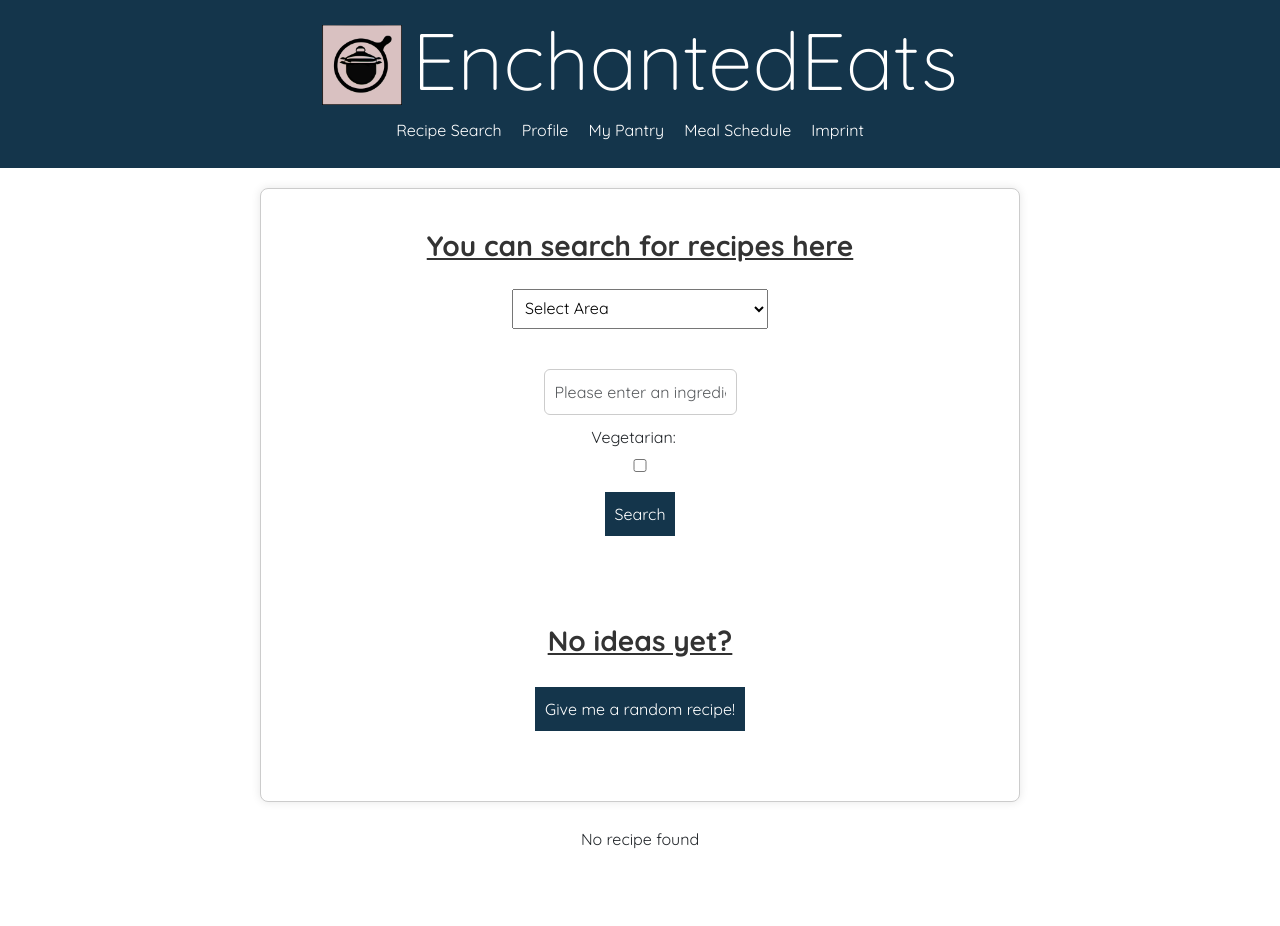
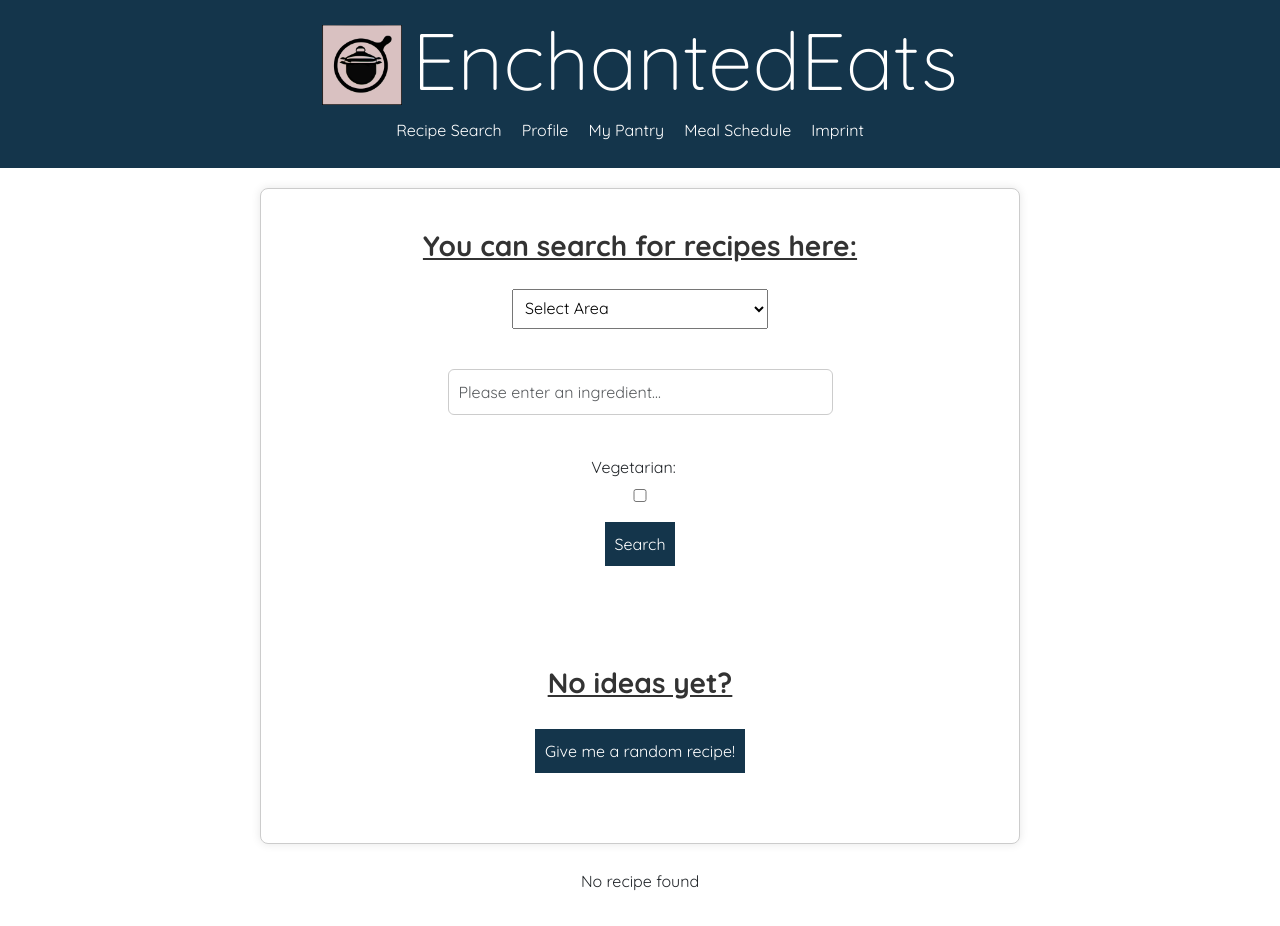
Before and after one commit to saskiamellies/rezept-softwaretchnik, a React (Create React App) app: page /recipes in a window 1280 px wide. Shown: the top 926 px of the page. Before the commit the page ends 887 px from the top, so only its background shows below. Built offline with nearby package versions, Linux system fonts and the light colour scheme.

Commit message:
last minute Design

```diff
--- a/src/components/RecipeInput.jsx
+++ b/src/components/RecipeInput.jsx
@@ -46,7 +46,7 @@ const RecipeInput = ({ onClickingSearch, onClickingRandom, onCheckboxChange, onA
   or dishes from specific countries, as well as a button for displaying a random recipe, are displayed */
   return (
     <div className="inputArea">
-      <h3>You can search for recipes here</h3>
+      <h3>You can search for recipes here:</h3>
 
       <div className="recipe-filter-container">
         <div className="filter-container">
--- a/src/style.css
+++ b/src/style.css
@@ -77,7 +77,7 @@ body {
 }
 
 .btn-search {
-  margin-bottom: 8px;
+  margin-bottom: 20px;
   background-color: #a0adb6;
   color: #000000;
   border: 1px solid #ffffff
@@ -104,6 +104,7 @@ body {
 
 .recipe-input-container {
   display: flex;
+  width: 385px;
   flex-direction: column;
   align-items: center;
   margin-bottom: 80px;
@@ -132,6 +133,8 @@ body {
 
 .filter-label {
   margin-bottom: 5px;
+  margin-top: 30px;
+
 }
 
 
```
